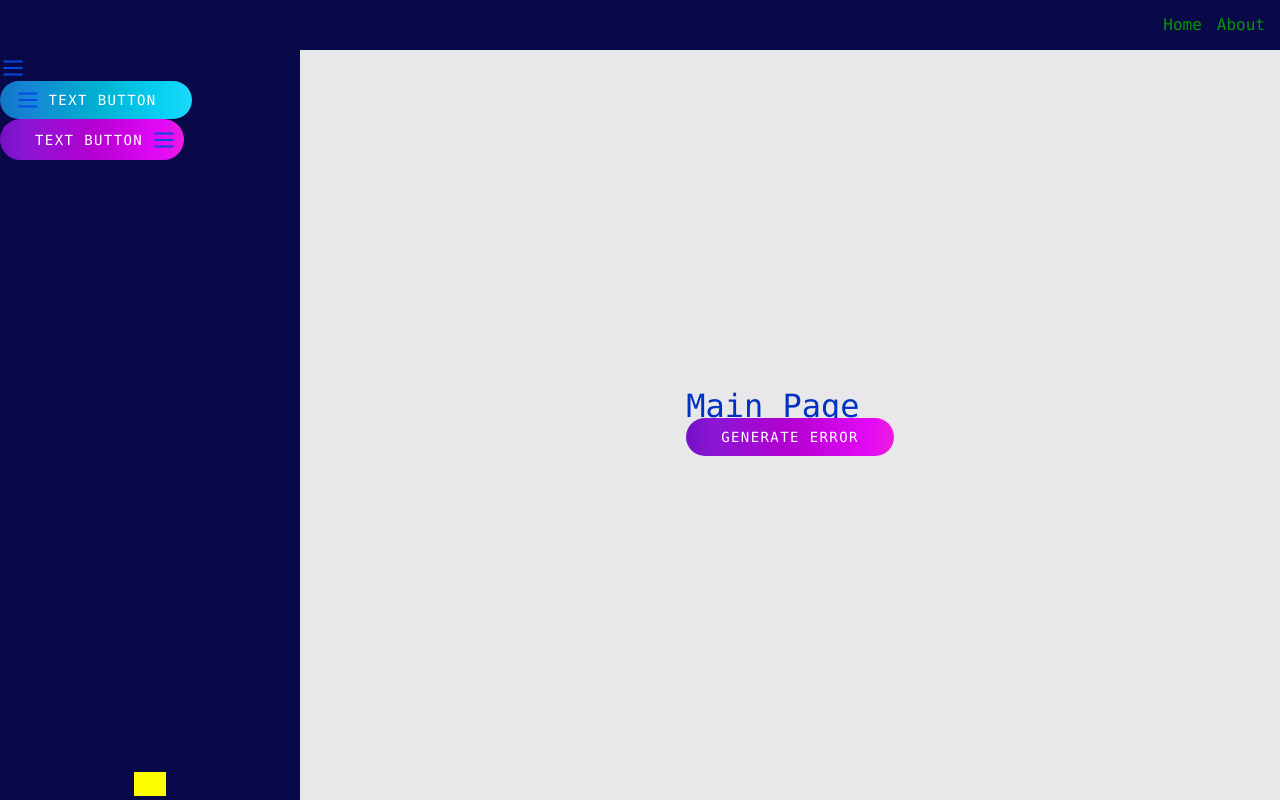
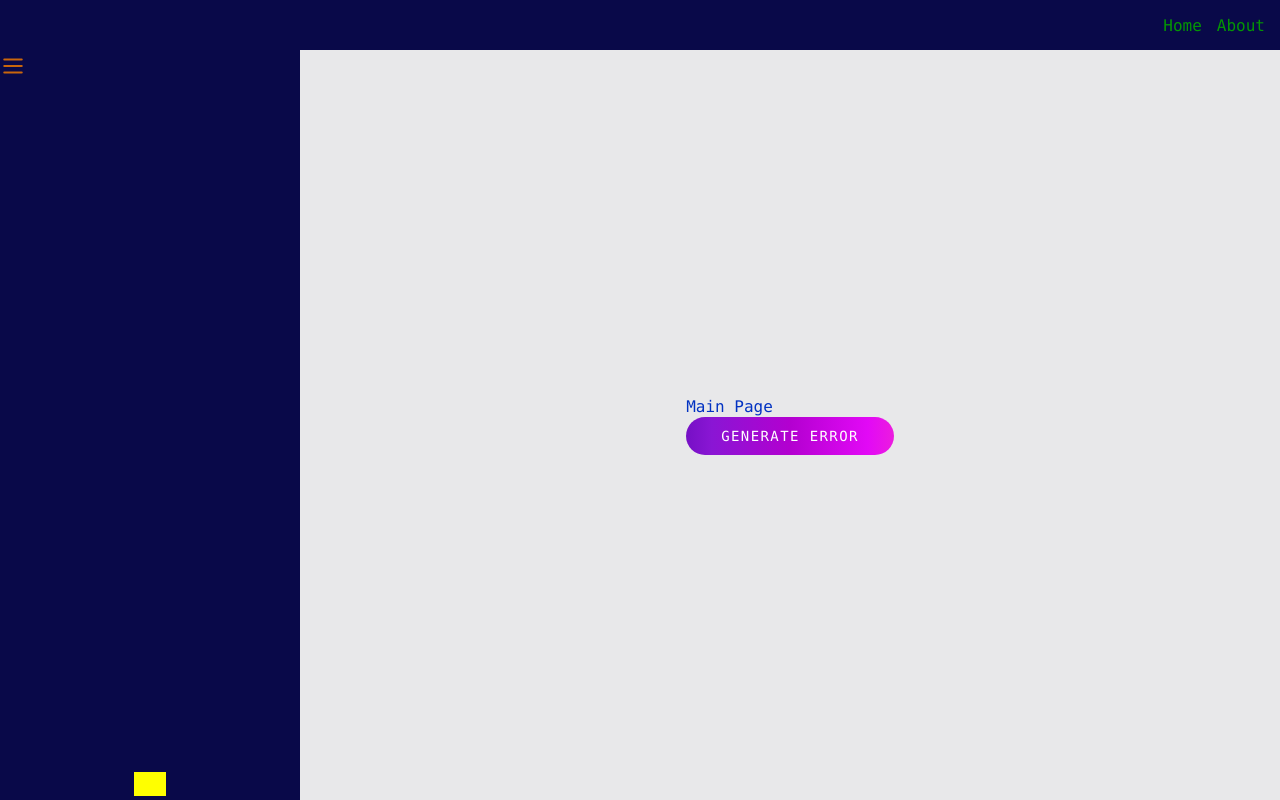
Before and after one commit to mr-scrpt/uilbi_project, a React app: page / in a window 1280 px wide. Built offline with nearby package versions, Linux system fonts and the light colour scheme; grey boxes are pictures that could not be loaded.

Commit message:
fix: lint error

```diff
--- a/src/app/style/theme/dark.module.scss
+++ b/src/app/style/theme/dark.module.scss
@@ -4,7 +4,10 @@
     --color-secondary: #04ff04;
     --color-primary-inverted: #0232c2;
     --color-secondary-inverted: #0449e0;
-    --color-shadow: rgba(0, 0, 0, 0.1);
+    --color-shadow: rgba(255, 255, 255, 0.1);
+    --color-shadow-inverted: rgba(0, 0, 0, 0.1);
+    --color-tertiary: #c90076;
+    --color-active: #ca660c;
     --bg-color: #090949;
     --bg-color-inverted: #e8e8ea;
     --color-theme-switch: #0000cd;
--- a/src/app/style/theme/light.module.scss
+++ b/src/app/style/theme/light.module.scss
@@ -4,7 +4,10 @@
     --color-secondary: #0449e0;
     --color-primary-inverted: #049604;
     --color-secondary-inverted: #04ff04;
+    --color-tertiary: #c90076;
+    --color-active: #ca660c;
     --color-shadow: rgba(0, 0, 0, 0.1);
+    --color-shadow-inverted: rgba(255, 255, 255, 0.1);
     --bg-color: #e8e8ea;
     --bg-color-inverted: #090949;
     --color-theme-switch: #ff0;
--- a/src/app/style/variable/font.variable.scss
+++ b/src/app/style/variable/font.variable.scss
@@ -1,18 +1,24 @@
 :root {
   --font-family: consolas, arial, helvetica, sans-serif;
   --font-size-s: 12px;
-  --font-line-s: 20px;
+  --font-line-s: 18px;
+  --font-line-s-boost: 26px;
   --font-s: var(--font-size-m) / var(--font-line-m) var(--font-family);
 
-  --font-size-m: 16px;
-  --font-line-m: 24px;
+  --font-size-m: 13px;
+  --font-line-m: 21px;
+  --font-line-m-boost: 32px;
+
   --font-m: var(--font-size-m) / var(--font-line-m) var(--font-family);
 
-  --font-size-l: 24px;
-  --font-line-l: 32px;
+  --font-size-l: 14px;
+  --font-line-l: 22px;
+  --font-line-l-boost: 38px;
   --font-l: var(--font-size-l) / var(--font-line-l) var(--font-family);
 
-  --font-size-xl: 32px;
-  --font-line-xl: 40px;
+  --font-size-xl: 16px;
+  --font-line-xl: 24px;
+  --font-line-xl-boost: 44px;
+
   --font-xl: var(--font-size-xl) / var(--font-line-xl) var(--font-family);
 }
--- a/src/shared/component/Button/type/props.type.ts
+++ b/src/shared/component/Button/type/props.type.ts
@@ -1,7 +1,7 @@
 import { ButtonHTMLAttributes } from 'react'
 import { ButtonViewEnum } from './view.enum'
 import { ButtonSizeEnum } from './size.enum'
-import { IconPositionEnum } from './iconPosition.enum'
+import { ButtonIconPositionEnum } from './buttonIconPosition.enum'
 import { ButtonShapeEnum } from './shape.enum'
 
 export interface ButtonProps extends ButtonHTMLAttributes<HTMLButtonElement> {
@@ -11,5 +11,5 @@ export interface ButtonProps extends ButtonHTMLAttributes<HTMLButtonElement> {
   size?: ButtonSizeEnum
   shape?: ButtonShapeEnum
   icon?: string
-  iconPosition?: IconPositionEnum
+  iconPosition?: ButtonIconPositionEnum
 }
--- a/src/shared/component/Button/ui/style/shape.scss
+++ b/src/shared/component/Button/ui/style/shape.scss
@@ -235,7 +235,6 @@
   // =========.....=========
   &.size_xl .icon:has(+ .text) {
     margin-right: 4.5px;
-    margin-bottom: 30px;
     margin-left: 9px;
   }
 
--- a/src/shared/component/Button/ui/style/size.scss
+++ b/src/shared/component/Button/ui/style/size.scss
@@ -1,8 +1,9 @@
 /* Размеры кнопок */
 /* S - Начало */
 .size_s {
-  font-size: 13px;
-  line-height: 28px;
+  font-size: var(--font-size-s);
+  line-height: var(--font-line-s-boost);
+
   // border-radius: 30px;
 }
 
@@ -13,8 +14,11 @@
 
 /* M - Начало */
 .size_m {
-  font-size: 13px;
-  line-height: 32px;
+  // font-size: 13px;
+  // line-height: 32px;
+  font-size: var(--font-size-m);
+  line-height: var(--font-line-m-boost);
+
   // border-radius: 40px;
 }
 
@@ -25,8 +29,11 @@
 
 /* L - Начало */
 .size_l {
-  font-size: 14px;
-  line-height: 38px;
+  // font-size: 14px;
+  // line-height: 38px;
+  font-size: var(--font-size-l);
+  line-height: var(--font-line-l-boost);
+
   // border-radius: 50px;
 }
 
@@ -38,8 +45,11 @@
 
 /* XL - Начало */
 .size_xl {
-  font-size: 16px;
-  line-height: 44px;
+  // font-size: 16px;
+  // line-height: 44px;
+  font-size: var(--font-size-xl);
+  line-height: var(--font-line-xl-boost);
+
   // border-radius: 60px;
 }
 
--- a/src/shared/component/Button/ui/style/view.scss
+++ b/src/shared/component/Button/ui/style/view.scss
@@ -69,7 +69,7 @@
 
   &:hover {
     // border-color: var(--color-primary-inverted);
-    background: var(--color-shadow);
+    background: var(--color-shadow-inverted);
     & .text {
       // color: var(--color-primary-inverted);
     }
--- a/src/shared/component/Icon/ui/Icon.module.scss
+++ b/src/shared/component/Icon/ui/Icon.module.scss
@@ -64,10 +64,10 @@
   mask-image: url('../../../asset/icon/icon-menu-burger.svg');
 
   &_collapsed {
-    background-color: var(--color-primary);
+    background-color: var(--color-tertiary);
   }
 
   &_expanded {
-    background-color: var(--color-secondary);
+    background-color: var(--color-active);
   }
 }
--- a/src/shared/component/LinkApp/ui/LinkApp.module.scss
+++ b/src/shared/component/LinkApp/ui/LinkApp.module.scss
@@ -11,17 +11,17 @@
 }
 
 .size_s {
-  font-size: 12px;
+  font-size: var(--font-size-s);
 }
 
 .size_m {
-  font-size: 16px;
+  font-size: var(--font-size-m);
 }
 
 .size_l {
-  font-size: 18px;
+  font-size: var(--font-size-l);
 }
 
 .size_xl {
-  font-size: 22px;
+  font-size: var(--font-size-xl);
 }
--- a/src/widget/Navbar/ui/Navbar.tsx
+++ b/src/widget/Navbar/ui/Navbar.tsx
@@ -1,6 +1,6 @@
 import { useTranslation } from 'react-i18next'
 import { classNames } from 'shared/lib/classNames'
-import { LinkApp, LinkViewEnum } from 'shared/component/LinkApp'
+import { LinkApp, LinkSizeEnum, LinkViewEnum } from 'shared/component/LinkApp'
 import { NavbarProps } from '../type/props.type'
 import cls from './Navbar.module.scss'
 
@@ -19,11 +19,15 @@ export function Navbar(props: NavbarProps) {
     <div className={clsNavbar}>
       <div className={clsInner}>
         <div className={clsMenu}>
-          <LinkApp to="/" view={LinkViewEnum.SECONDARY}>
+          <LinkApp to="/" view={LinkViewEnum.SECONDARY} size={LinkSizeEnum.XL}>
             {t('menu-top-link-main')}
             {/* Test */}
           </LinkApp>
-          <LinkApp to="/about" view={LinkViewEnum.SECONDARY}>
+          <LinkApp
+            to="/about"
+            view={LinkViewEnum.SECONDARY}
+            size={LinkSizeEnum.XL}
+          >
             {t('menu-top-link-about')}
           </LinkApp>
         </div>
--- a/src/widget/Sidebar/ui/Sidebar/Sidebar.tsx
+++ b/src/widget/Sidebar/ui/Sidebar/Sidebar.tsx
@@ -1,19 +1,16 @@
 import { FC } from 'react'
 import { useTranslation } from 'react-i18next'
 import { classNames } from 'shared/lib/classNames'
+import { IconEnum } from 'shared/component/Icon'
 import {
   Button,
-  ButtonIconPositionEnum,
   ButtonShapeEnum,
-  ButtonSizeEnum,
   ButtonViewEnum,
 } from 'shared/component/Button'
-import { LangSwitcher } from 'widget/LangSwitcher'
 
 import { ThemeSwitcher } from 'widget/ThemeSwitcher'
 import cls from './Sidebar.module.scss'
 import { SidebarProps } from './type/props.type'
-import { IconEnum } from 'shared/component/Icon'
 
 export const Sidebar: FC<SidebarProps> = (props) => {
   const { className, collapsed, toggleHandler } = props
@@ -33,8 +30,6 @@ export const Sidebar: FC<SidebarProps> = (props) => {
     ? IconEnum.BURGER_COLLAPSED
     : IconEnum.BURGER_EXPANDED
 
-  console.log('buttonIcon', buttonIcon)
-
   return (
     <div className={clsSidebar}>
       <div className={cls.inner}>
@@ -47,29 +42,7 @@ export const Sidebar: FC<SidebarProps> = (props) => {
             icon={buttonIcon}
           />
         </div>
-        <div className={cls.boxNav}>
-          <div>
-            <Button
-              className={clsButton}
-              view={ButtonViewEnum.PRIMARY}
-              shape={ButtonShapeEnum.MAIN}
-              onClick={toggleHandler}
-              icon={buttonIcon}
-            >
-              Text button
-            </Button>
-            <Button
-              className={clsButton}
-              view={ButtonViewEnum.SECONDARY}
-              shape={ButtonShapeEnum.MAIN}
-              onClick={toggleHandler}
-              icon={buttonIcon}
-              iconPosition={ButtonIconPositionEnum.RIGHT}
-            >
-              Text button
-            </Button>
-          </div>
-        </div>
+        <div className={cls.boxNav}></div>
         {/* <LightIcon onClick={handlerClick} /> */}
 
         <div className={cls.boxFooter}>
```
Also changed, not shown: 1 other file (tests, documents, lock files or other folders).
